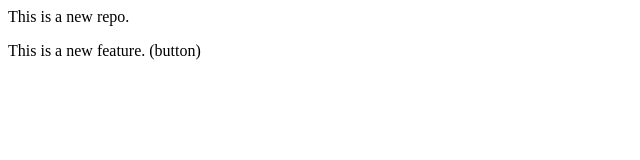
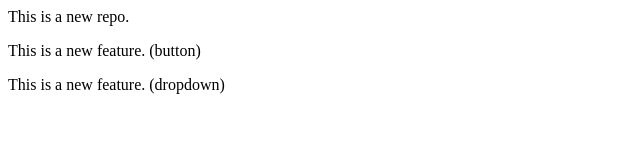
Before and after one commit to Abdullahsirat/localrepo, a plain HTML site: page index.html in a window 1280 px wide. Shown: the whole page, without its empty margins (0-640 px from the left). Drawn offline with Linux system fonts and the light colour scheme.

Commit message:
feature added

```diff
--- a/index.html
+++ b/index.html
@@ -1,2 +1,3 @@
 <p>This is a new repo.</p>
 <p>This is a new feature. (button)</p>
+<p>This is a new feature. (dropdown)</p>
```
